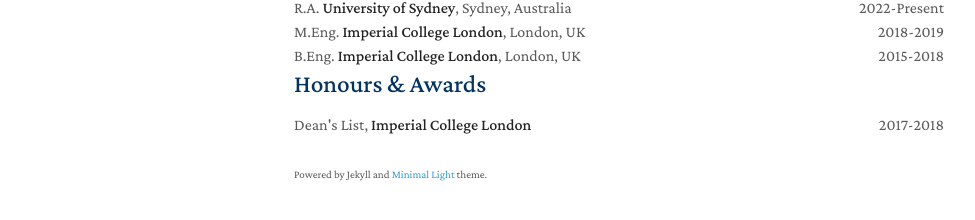
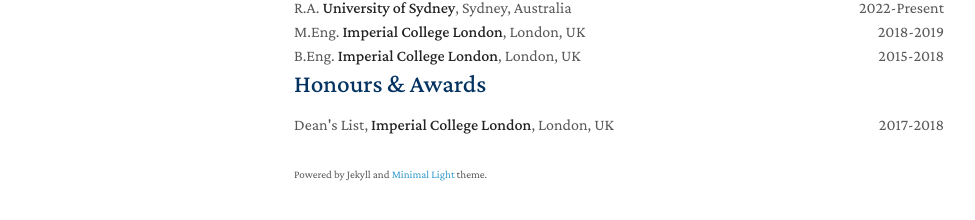
Before and after one commit to charmeleonz/charmeleonz.github.io, a Jekyll site: the page built from index.md, in a window 1280 px wide. Shown: the part 291-511 px from the top of the page, without its empty margins (176-1151 px from the left). Built offline with Jekyll 4.4.1, drawn with Linux system fonts in a browser that asks for light colours; nearby versions of some CDN libraries; a style sheet for code colours, icons or effects is not loaded; our own code applies the rules of GitHub Pages for plain Markdown files.

Commit message:
Update honours.md

```diff
--- a/_includes/honours.md
+++ b/_includes/honours.md
@@ -1,6 +1,6 @@
 ## Honours & Awards
 
 <div style="display: flex; justify-content: space-between;">
-    <div>Dean's List, <strong> Imperial College London</strong> </div>
+    <div>Dean's List, <strong> Imperial College London</strong>, London, UK </div>
     <div style="text-align: right;">2017-2018</div>
 </div>
```
